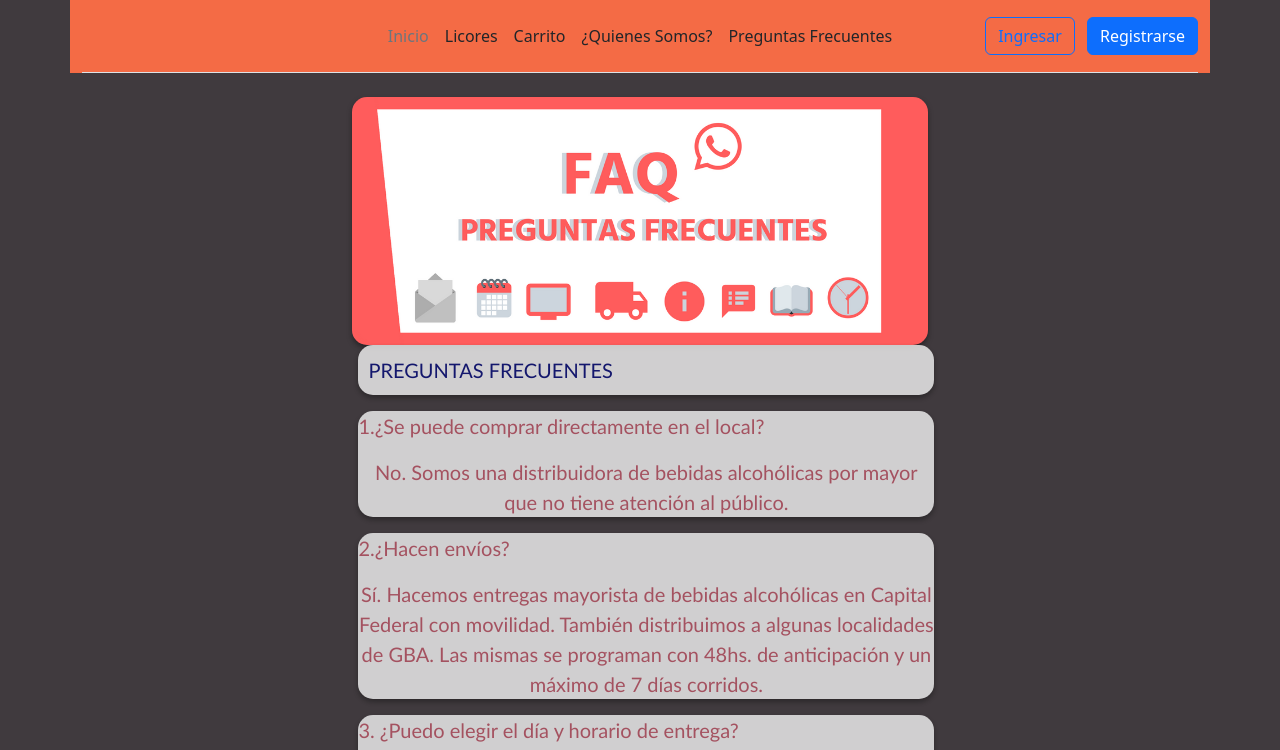
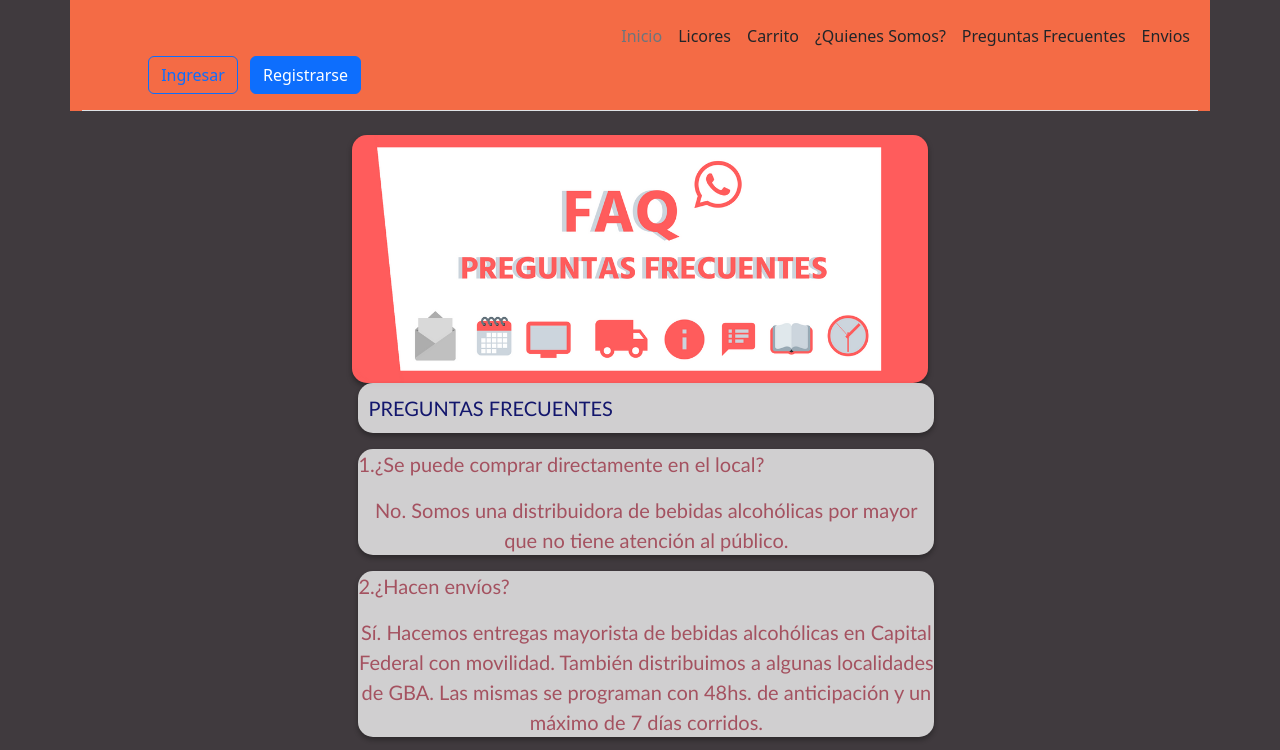
Before and after one commit to Exeep/licoreria, a website: page preguntas.html in a window 1280 px wide. Shown: the top 750 px of the page. Drawn offline with nearby package versions, Linux system fonts and the light colour scheme.

Commit message:
agrego envios al nav

```diff
--- a/preguntas.html
+++ b/preguntas.html
@@ -28,6 +28,7 @@
               <li><a href="#" class="nav-link px-2 link-dark">Carrito</a></li>
               <li><a href="index.html" class="nav-link px-2 link-dark">¿Quienes Somos?</a></li>
               <li><a href="preguntas.html" class="nav-link px-2 link-dark">Preguntas Frecuentes</a></li>
+              <li><a href="envios.html" class="nav-link px-2 link-dark">Envios</a></li>
             </ul>
 
             <div class="col-md-3 text-end">
```
Also changed, not shown: envios.html (+1 -0 lines), index.html (+1 -0 lines).
